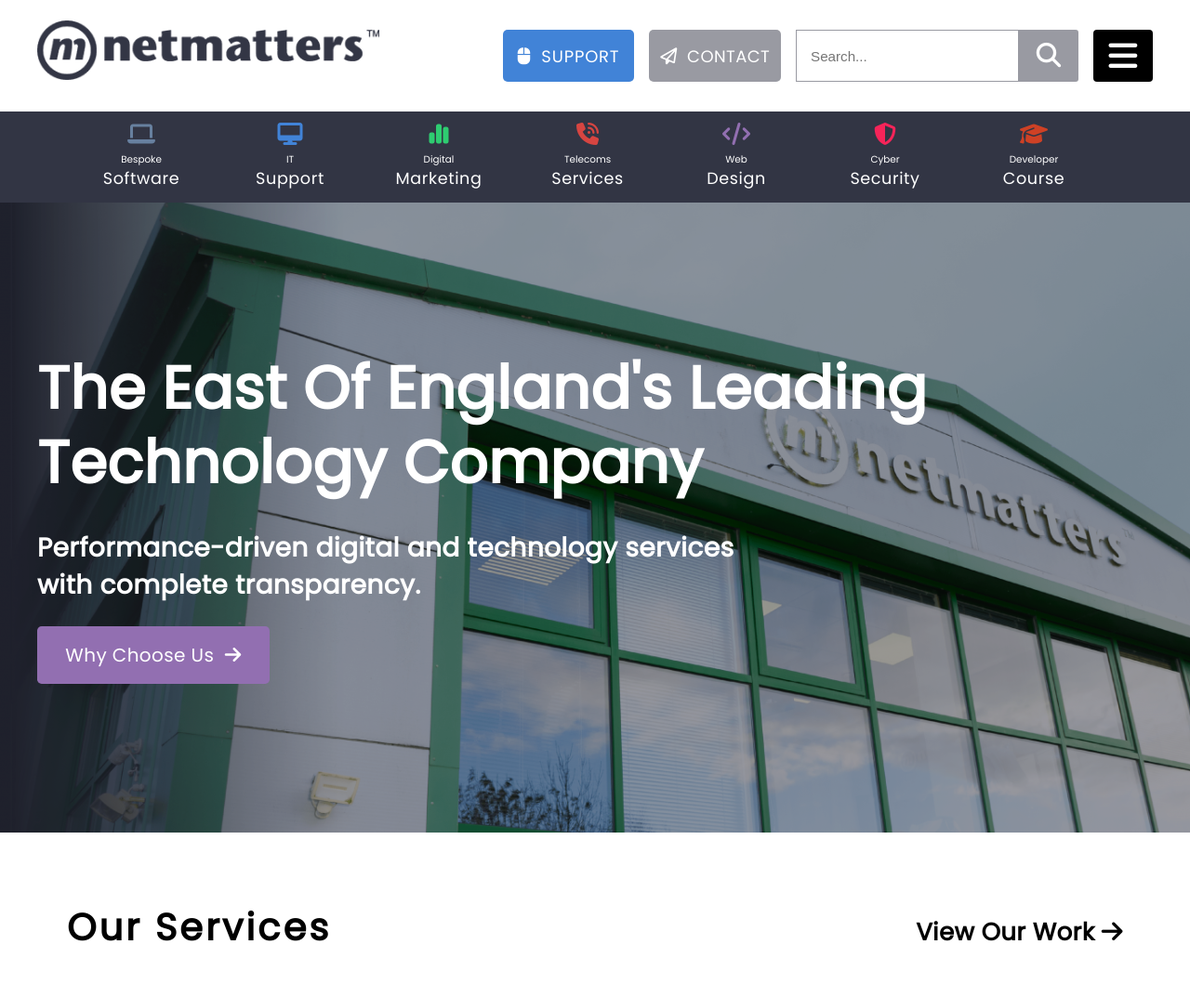
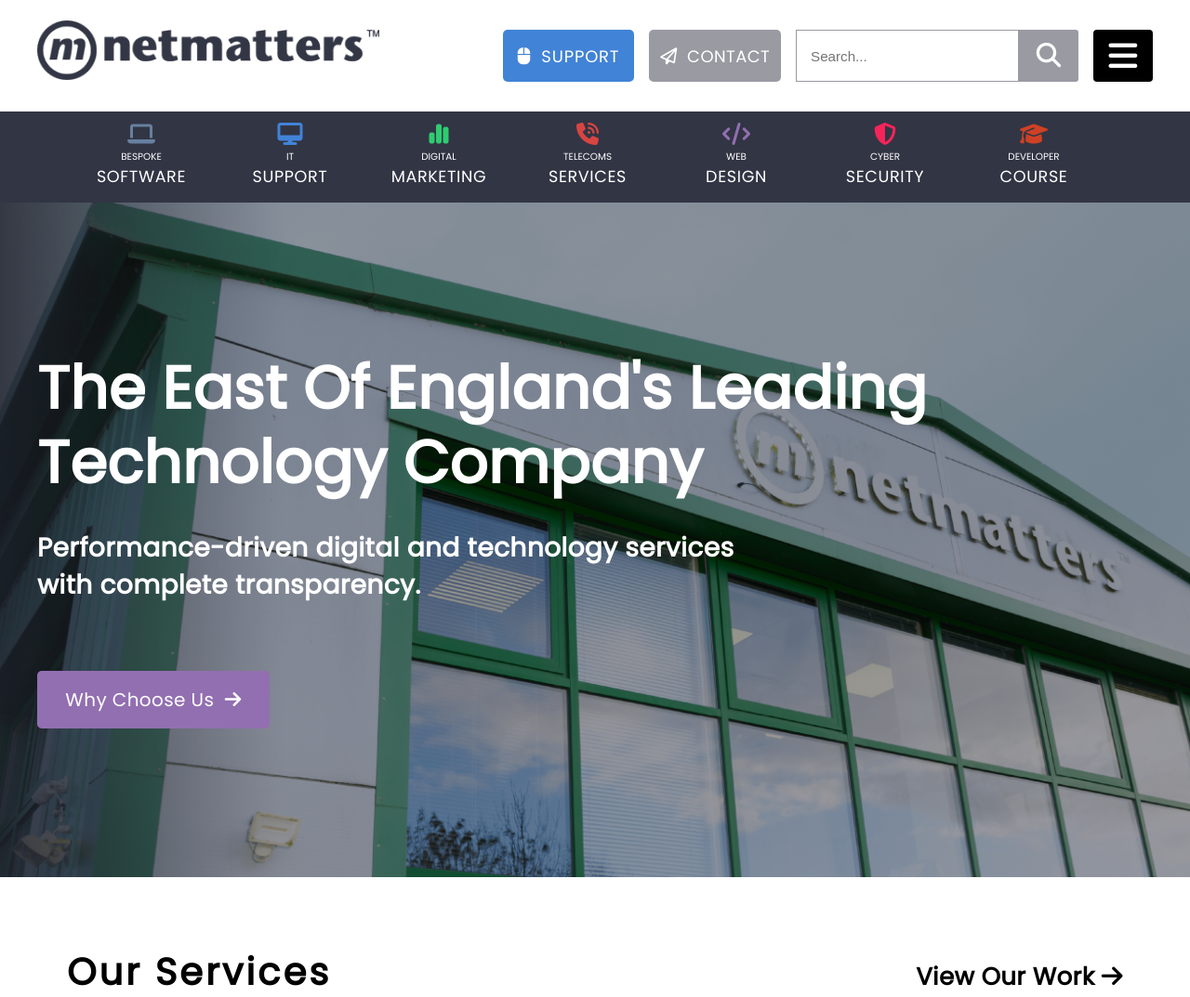
Before and after one commit to marianneporter/netmattershomepage, a PHP site: page / in a window 1280 px wide. Shown: the top 1073 px of the page at 93% size. Run offline with PHP 8.4, Linux system fonts and the light colour scheme.

Commit message:
centering for choose button

```diff
--- a/css/index.css
+++ b/css/index.css
@@ -442,16 +442,19 @@ nav {
   color: white;
   grid-template-columns: repeat(7, 8rem);
   grid-auto-rows: 6.1rem;
-  height: 100%;
   max-width: 60rem;
-  padding: 0.75rem calc((100% - 56rem) / 2);
+  padding: 0rem calc((100% - 56rem) / 2);
   text-align: center;
 }
 @media (min-width: 1200px) {
   .main-nav {
     grid-template-columns: repeat(7, 10rem);
-    padding: 0.75rem 2rem;
-  }
+    padding: 0 2rem;
+  }
+}
+
+.main-nav-item {
+  padding-top: 0.75rem;
 }
 
 .mnld-bespoke .nav-service-group {
@@ -588,7 +591,6 @@ nav {
 .main-nav-lg-dropdown {
   display: block;
   text-align: center;
-  text-transform: uppercase;
   padding-top: 1rem;
   min-width: 0;
   min-height: 0;
@@ -702,6 +704,7 @@ nav {
   color: white;
 }
 .main-nav-item:hover .arrow {
+  top: 0.33rem;
   z-index: 2;
 }
 .main-nav-item:hover .main-nav-item-summary {
@@ -719,11 +722,14 @@ nav {
   text-transform: none;
 }
 
+.nav-title span {
+  text-transform: uppercase;
+}
+
 .nav-title span:first-child {
   display: block;
-  padding-top: 0.5rem;
+  padding-top: 0.25rem;
   font-size: 0.65rem;
-  line-height: 14px;
   font-weight: 500;
 }
 
@@ -770,6 +776,16 @@ nav {
   background-repeat: no-repeat;
   padding: 8rem 2rem;
 }
+.carousel .content {
+  display: flex;
+  flex-direction: column;
+  align-items: center;
+}
+@media (min-width: 992px) {
+  .carousel .content {
+    align-items: flex-start;
+  }
+}
 .carousel h1, .carousel h3, .carousel a {
   text-align: center;
   font-weight: 700;
@@ -805,7 +821,7 @@ nav {
   font-size: 1.25rem;
   letter-spacing: 0.4px;
   border-radius: 0.3rem;
-  margin-top: 1.5rem;
+  margin-top: 4.5rem;
 }
 @media (min-width: 480px) {
   .carousel {
--- a/index.html
+++ b/index.html
@@ -177,6 +177,7 @@
                 <!--web design sub menu -->
                 <li class="main-nav-item mnld-web-design">
 
+
                     <i class="fa-solid fa-code fa-xl text-web-design"></i>
                     <div class="nav-title">
                         <span>Web</span>
@@ -287,7 +288,6 @@
                         </div>
                     </div>
                 </li>
-
             </ul>
         </nav>
     </header>
@@ -297,13 +297,11 @@
             <h1>The East Of England's Leading Technology Company</h1>
             <h3>Performance-driven digital and technology services<br />
                 with complete transparency.</h3>
-            <a class="choose-btn">Why Choose Us &nbsp; <i class="fa-solid fa-arrow-right"></i> </a>
+            <a class="choose-btn">Why Choose Us &nbsp; <i class="fa-solid fa-arrow-right"></i></a>
         </div>
     </section>
 
     <main>
-
-
         <section class="content">
 
             <div class="services-heading content">
--- a/scss/layout/_carousel.scss
+++ b/scss/layout/_carousel.scss
@@ -6,8 +6,16 @@
     background-position: right 0;
     background-blend-mode: multiply;
     background-repeat: no-repeat;
+    padding: 8rem 2rem;
 
-    padding: 8rem 2rem;
+    .content {
+        display: flex;
+        flex-direction: column;
+        align-items: center;
+        @include lg {
+            align-items: flex-start;
+        }
+    }
 
     h1, h3, a {
         text-align: center;
@@ -32,6 +40,8 @@
         font-size: 1.75rem;
     }
 
+
+
     a {
         display: block;
         height: 3.875rem;
@@ -45,7 +55,8 @@
         font-size: 1.25rem;
         letter-spacing: 0.4px;
         border-radius: 0.3rem;
-        margin-top: 1.5rem;
+        margin-top: 4.5rem;
+
     }
 
     @include sm {
--- a/scss/layout/_header-nav.scss
+++ b/scss/layout/_header-nav.scss
@@ -56,18 +56,19 @@ nav {
     color: white;
     grid-template-columns: repeat(7, 8rem);
     grid-auto-rows: 6.1rem;
-    height: 100%;
     max-width: 60rem;
-    padding: 0.75rem calc((100% - 56rem) / 2);
+    padding:0rem calc((100% - 56rem) / 2);
     @include xl {
         grid-template-columns: repeat(7, 10rem);
-        padding: 0.75rem 2rem;
+        padding:0 2rem;
     }
 
     text-align: center;
 }
 
-
+.main-nav-item {
+    padding-top: 0.75rem;
+}
 
 .mnld-bespoke {
     @include color-dropdown(bespoke-software);
@@ -137,7 +138,7 @@ nav {
 .main-nav-lg-dropdown {
     display: block;
     text-align: center;
-    text-transform: uppercase;
+ //  text-transform: uppercase;
     padding-top: 1rem;
     min-width: 0;
     min-height: 0;
@@ -178,19 +179,16 @@ nav {
     .mnld-triangle-dev-training {
         @include triangle("dev-training");
     }
-
-
 }
 
 
 .main-nav-item:hover {
- //    background-color: map-get($colors, bespoke-software);
-
-     i {
+    i {
         color: white;
      }
 
     .arrow {
+        top: 0.33rem;
         z-index: 2;
     }
 
@@ -211,12 +209,15 @@ nav {
     text-transform:none;
 }
 
+.nav-title span {
+    text-transform: uppercase;
+}
+
 
 .nav-title span:first-child {
     display: block;
-    padding-top: 0.5rem;
+    padding-top: 0.25rem;
     font-size: 0.65rem;
-    line-height: 14px;
     font-weight: 500;
 
 }
@@ -226,6 +227,7 @@ nav {
     font-size: 1.1rem;
     font-weight: 500;
     letter-spacing: 0.6px;
+
 
 }
 
@@ -248,5 +250,4 @@ nav {
             width: 20rem;
         }
     }
-
 }
```
Also changed, not shown: 1 other file.
